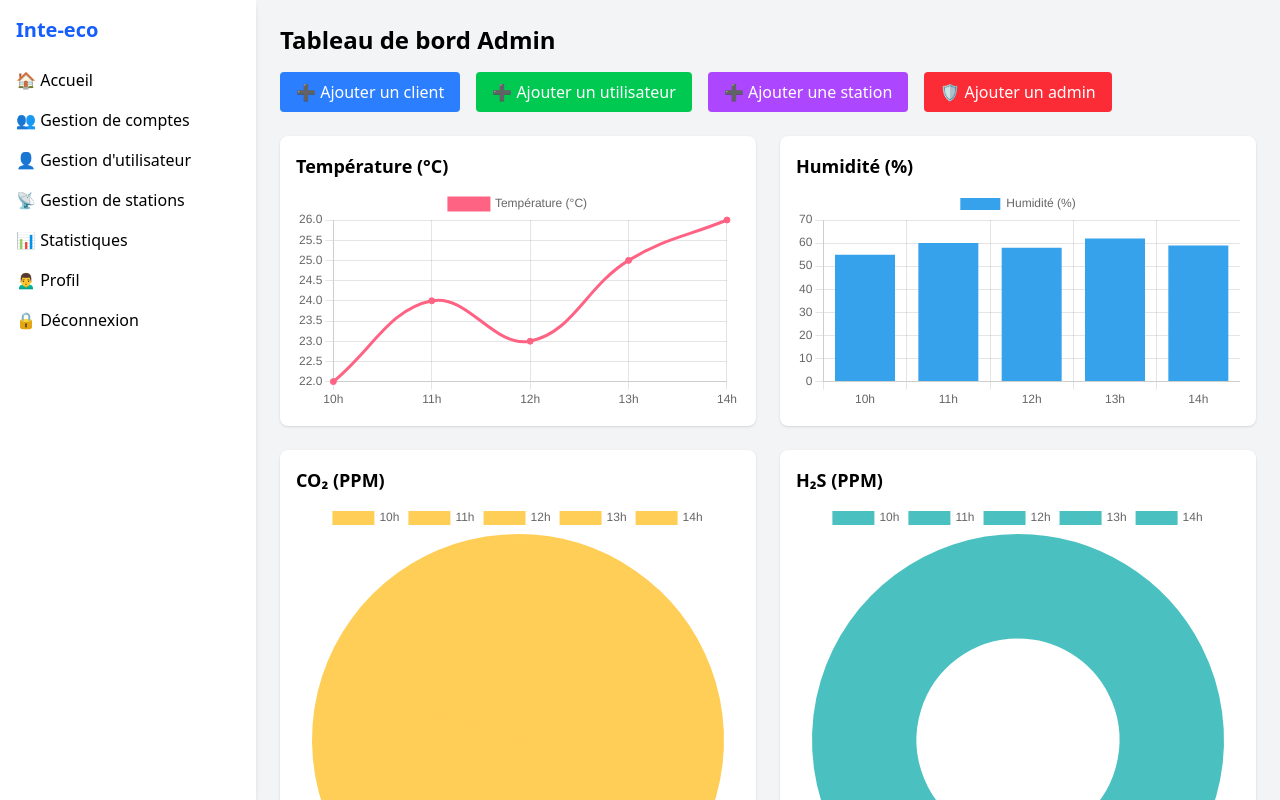
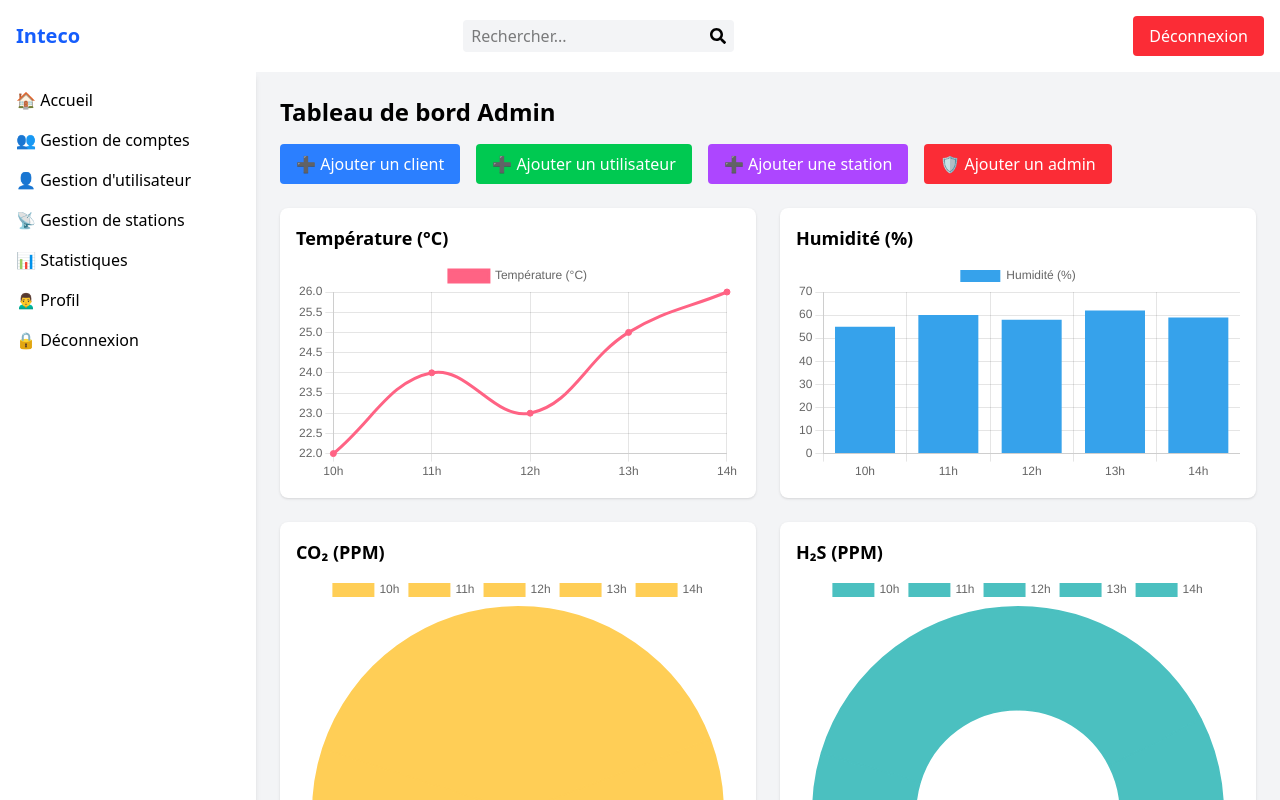
Before and after one commit to Inte-eco/inte-eco-front, a React (Vite) app: page /dash-admin in a window 1280 px wide. Built offline with nearby package versions, Linux system fonts and the light colour scheme; no server answers; sample sign-in values are in the browser's storage.

Commit message:
add navbar

```diff
--- a/package.json
+++ b/package.json
@@ -18,6 +18,7 @@
     "react": "^19.0.0",
     "react-chartjs-2": "^5.3.0",
     "react-dom": "^19.0.0",
+    "react-icons": "^5.5.0",
     "react-router-dom": "^7.4.0",
     "tailwindcss": "^4.0.17"
   },
--- a/src/components/NavBar.tsx
+++ b/src/components/NavBar.tsx
@@ -1,9 +1,13 @@
-import { Link, NavigateFunction, useNavigate } from "react-router-dom";
+import { useState } from "react";
+import { useNavigate } from "react-router-dom";
 import { signOut } from "firebase/auth";
 import { auth } from "../services/Firebase/FirebaseConfig";
+import { FiMenu } from "react-icons/fi"; // Icône hamburger
+import { FaSearch } from "react-icons/fa"; // Icône de recherche
 
 const Navbar = () => {
-  const navigate: NavigateFunction = useNavigate();
+  const navigate = useNavigate();
+  const [searchQuery, setSearchQuery] = useState("");
 
   const handleLogout = async () => {
     try {
@@ -14,16 +18,48 @@ const Navbar = () => {
     }
   };
 
+  const handleSearch = (e: React.FormEvent) => {
+    e.preventDefault();
+    // Implémentez la logique de recherche ici
+    console.log("Recherche :", searchQuery);
+  };
+
+  const handleSidebarToggle = () => {
+    // Implémentez la logique pour ouvrir la sidebar ici
+    console.log("Sidebar ouverte");
+  };
+
   return (
-    <nav className="bg-orange-400 text-white p-4 flex justify-between items-center">
-      <h1 className="text-xl font-bold">Inteco</h1>
-      <div className="space-x-4">
-        <Link to="/dash-admin" className="hover:underline">Accueil</Link>
-        <Link to="/dash-admin/add-client" className="hover:underline">Client</Link>
-        <button onClick={handleLogout} className="hover:underline bg-transparent border-none text-white cursor-pointer">
-          Déconnexion
+    <nav className="bg-white p-4 flex justify-between items-center">
+      {/* Bouton hamburger */}
+      <button onClick={handleSidebarToggle} className="md:hidden mr-4">
+        <FiMenu size={24} />
+      </button>
+
+      {/* Logo */}
+      <h1 className="text-xl font-bold text-blue-600">Inteco</h1>
+
+      {/* Champ de recherche */}
+      <form onSubmit={handleSearch} className="flex items-center bg-gray-100 rounded px-2 py-1 text-black">
+        <input
+          type="text"
+          placeholder="Rechercher..."
+          value={searchQuery}
+          onChange={(e) => setSearchQuery(e.target.value)}
+          className="bg-transparent focus:outline-none"
+        />
+        <button type="submit" className="ml-2">
+          <FaSearch />
         </button>
-      </div>
+      </form>
+
+      {/* Bouton de déconnexion */}
+      <button
+        onClick={handleLogout}
+        className="ml-4 bg-red-500 hover:bg-red-600 text-white px-4 py-2 rounded"
+      >
+        Déconnexion
+      </button>
     </nav>
   );
 };
--- a/src/components/Sidebar.tsx
+++ b/src/components/Sidebar.tsx
@@ -34,7 +34,6 @@ const Sidebar = () => {
           isOpen ? "block" : "hidden"
         } md:block w-64 bg-white shadow-md h-screen p-4 fixed md:relative z-50`}
       >
-        <h2 className="text-xl font-bold mb-6 text-blue-600">Inte-eco</h2>
         <ul className="space-y-4">
           <li>
             <a href="/dash-admin" className="hover:text-blue-500">
--- a/src/pages/AdminDashboard.tsx
+++ b/src/pages/AdminDashboard.tsx
@@ -1,28 +1,42 @@
 import Sidebar from "../components/Sidebar";
 import ChartRealtime from "../components/ChartRealtime";
 import { useNavigate } from "react-router-dom";
+import Navbar from "../components/NavBar";
 
 const AdminDashboard = () => {
   const navigate = useNavigate();
 
   return (
-    <div className="flex h-screen">
+    <div className="flex flex-col h-screen">
+      <Navbar />
+      <div className="flex flex-1 overflow-hidden">
         <Sidebar />
-
         <div className="flex-1 p-6 bg-gray-100 overflow-y-auto">
           <h1 className="text-2xl font-bold mb-4">Tableau de bord Admin</h1>
 
           <div className="flex flex-wrap gap-4 mb-6">
-            <button onClick={() => navigate("add-client")} className="bg-blue-500 text-white px-4 py-2 rounded">
+            <button
+              onClick={() => navigate("add-client")}
+              className="bg-blue-500 text-white px-4 py-2 rounded"
+            >
               ➕ Ajouter un client
             </button>
-            <button onClick={() => navigate("add-user")} className="bg-green-500 text-white px-4 py-2 rounded">
+            <button
+              onClick={() => navigate("add-user")}
+              className="bg-green-500 text-white px-4 py-2 rounded"
+            >
               ➕ Ajouter un utilisateur
             </button>
-            <button onClick={() => navigate("add-station")} className="bg-purple-500 text-white px-4 py-2 rounded">
+            <button
+              onClick={() => navigate("add-station")}
+              className="bg-purple-500 text-white px-4 py-2 rounded"
+            >
               ➕ Ajouter une station
             </button>
-            <button onClick={() => navigate("add-admin")} className="bg-red-500 text-white px-4 py-2 rounded">
+            <button
+              onClick={() => navigate("add-admin")}
+              className="bg-red-500 text-white px-4 py-2 rounded"
+            >
               🛡️ Ajouter un admin
             </button>
           </div>
@@ -30,6 +44,7 @@ const AdminDashboard = () => {
           <ChartRealtime />
         </div>
       </div>
+    </div>
   );
 };
 
```
Also changed, not shown: 1 other file (tests, documents, lock files or other folders). Lines whose indentation alone changed are shown as unchanged.
